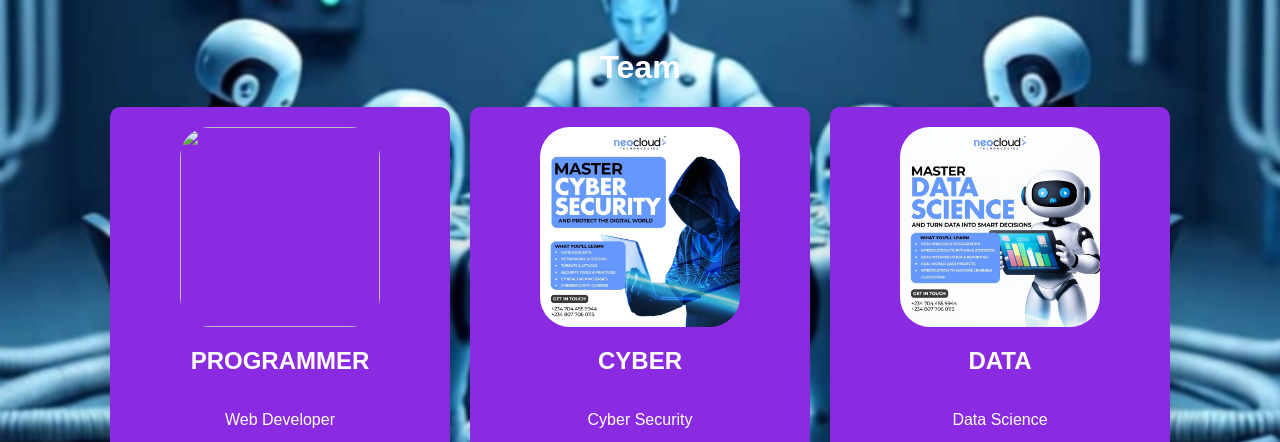
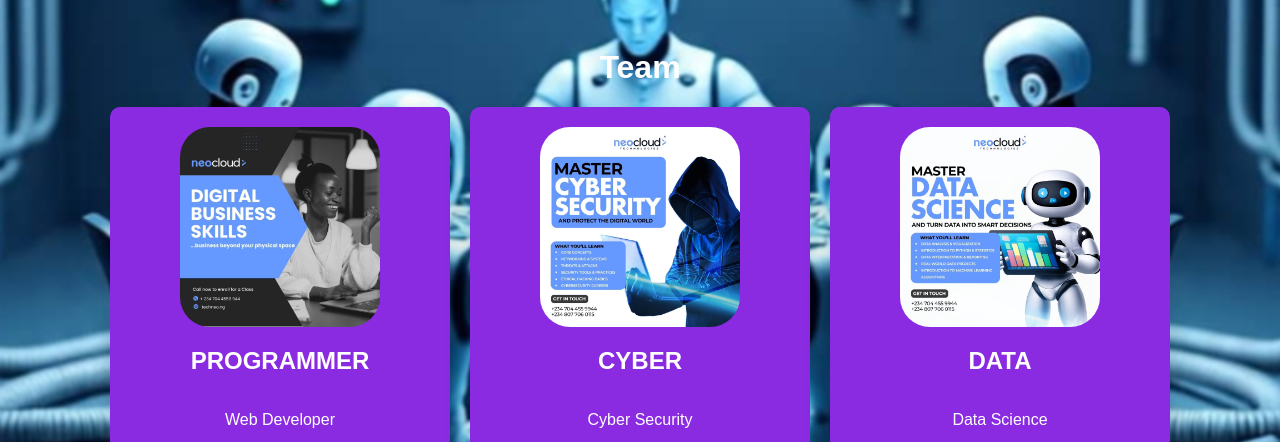
Before and after one commit to termzzi/Termzzi, a plain HTML site: page index.html in a window 1280 px wide. Shown: the part 1120-1562 px from the top of the page. Drawn offline with Linux system fonts and the light colour scheme; files whose address does not match are found by name.

Commit message:
Update index.html

```diff
--- a/index.html
+++ b/index.html
@@ -33,7 +33,7 @@
     <h1 class="vv">Team</h1>
     <div class="container">
         <div class="card">
-            <img src="image/3.jpg" alt="" class="card_x">
+            <img src="3.jpg" alt="" class="card_x">
             <h2>PROGRAMMER</h2>
             <p>Web Developer</p>
             <button class="aa">Contact</button>
```
